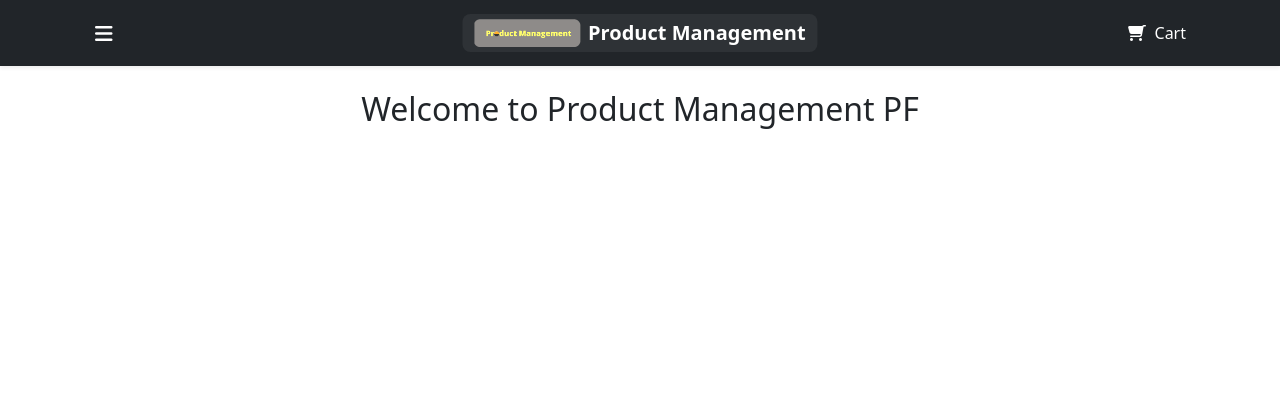
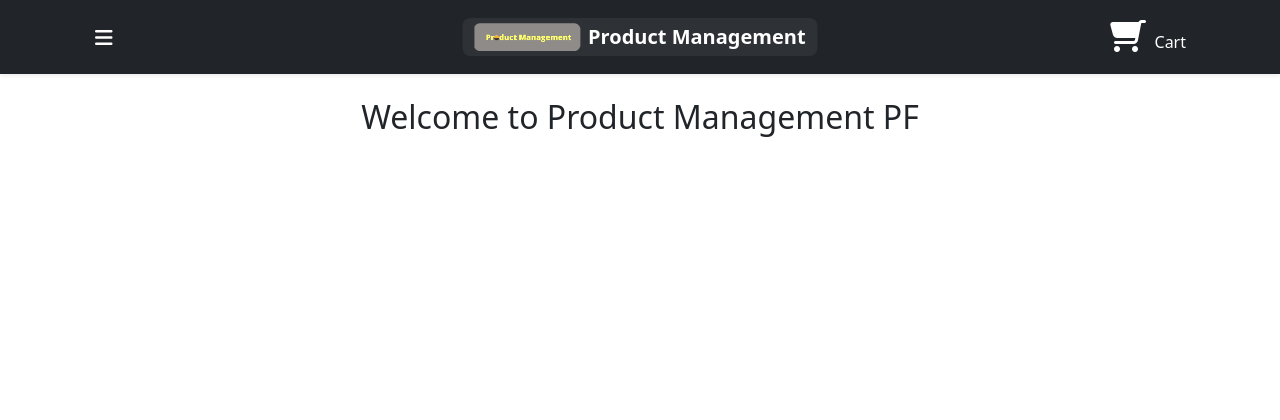
Before and after one commit to vasilako/ProjectManagementPF, a Django app: page /en/ in a window 1280 px wide. Shown: the top 420 px of the page. Run offline with Django 5.2, Linux system fonts and the light colour scheme; data that the repository does not hold is empty; parts of the project's set-up code (start-up, migrations or seed data) failed here and were passed over.

Commit message:
(fix): Fix small bugs, css style

```diff
--- a/cart/templates/cart/detail.html
+++ b/cart/templates/cart/detail.html
@@ -40,8 +40,7 @@
     </div>
 
     <div class="d-flex gap-2">
-        <a href="{% url 'products:product_list' %}" class="btn btn-outline-secondary">{% trans "Continue shopping"
-            %}</a>
+        <a href="{% url 'products:product_list' %}" class="btn btn-outline-secondary">{% trans "Continue shopping" %}</a>
         <a href="{% url 'orders:checkout_cart' %}" class="btn btn-primary">{% trans "Proceed to checkout" %}</a>
         {# Nota: cambia 'orders:checkout' por la URL real cuando implementes el checkout #}
     </div>
--- a/static/css/custom_styles.css
+++ b/static/css/custom_styles.css
@@ -32,6 +32,6 @@ i.fa-solid.fa-cart-shopping.fa-flip-horizontal{
 }
 
 /* Icono del carrito se pone rojo al pasar el mouse */
-.ms-auto:hover{
+div.ms-auto:hover{
     color: red;
 }
--- a/templates/base.html
+++ b/templates/base.html
@@ -13,7 +13,7 @@
 <!-- Bootstrap Bundle with Popper.js -->
     <script src="https://cdn.jsdelivr.net/npm/bootstrap@5.3.0/dist/js/bootstrap.bundle.min.js"></script>
 <!-- Custom styles -->
-    <link rel="stylesheet" href="{% static 'css/custom_styls.css' %}">
+    <link rel="stylesheet" href="{% static 'css/custom_styles.css' %}">
 
 
 
```
